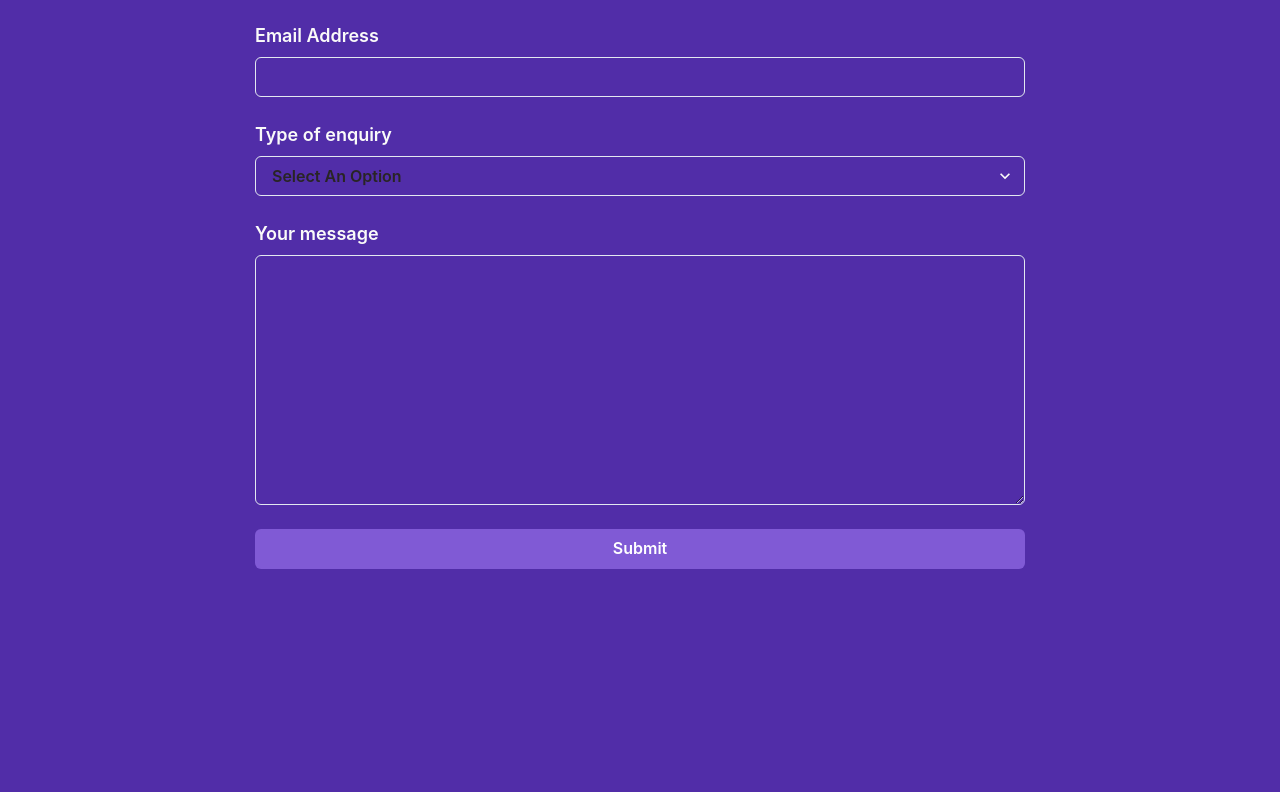
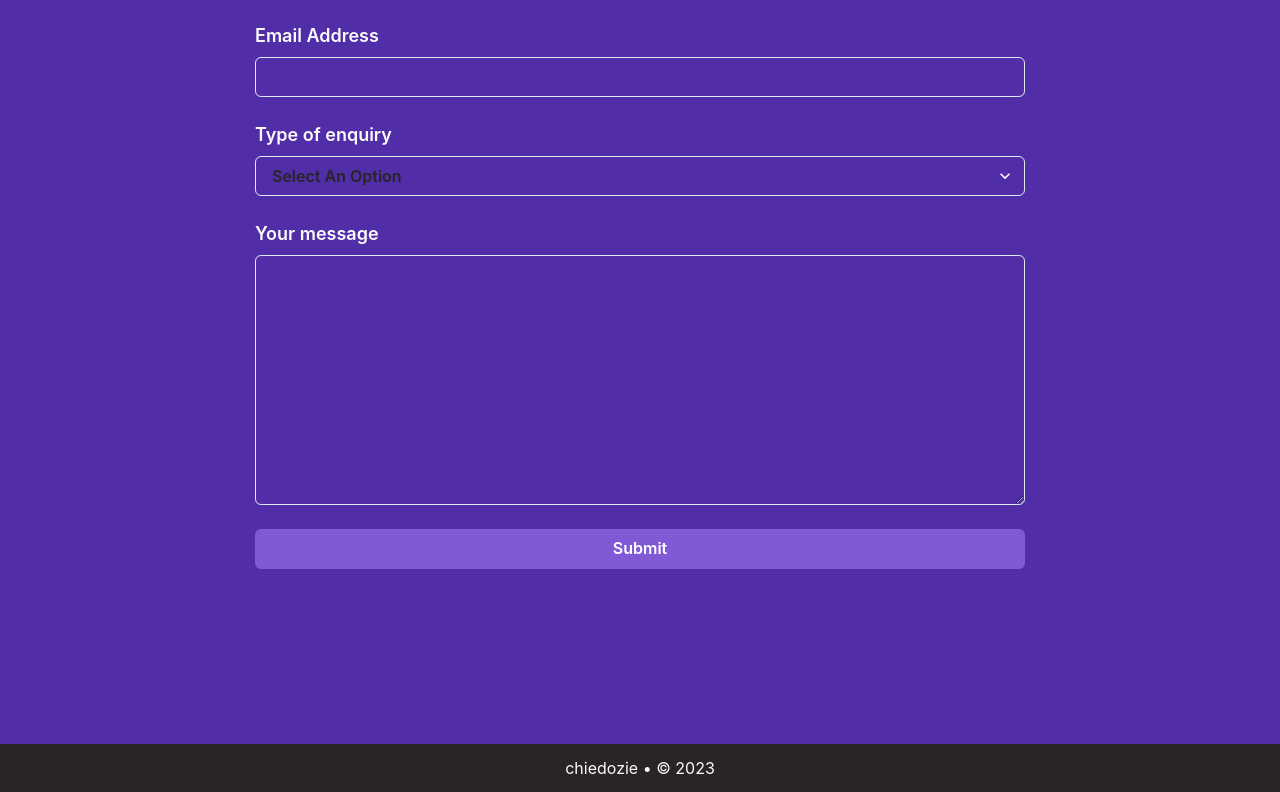
Before and after one commit to chiedozie013/my-portfolio-project, a React (Create React App) app: page / in a window 1280 px wide. Shown: the part 1848-2640 px from the top of the page. Built offline with nearby package versions, Linux system fonts and the light colour scheme; a web font is replaced by a local one.

Commit message:
update on footer section

```diff
--- a/src/App.js
+++ b/src/App.js
@@ -3,6 +3,7 @@ import Header from "./components/Header";
 import LandingSection from "./components/LandingSection";
 import ProjectSection from "./components/ProjectSection";
 import ContactSection from "./components/ContactSection";
+import Footer from "./components/Footer";
 import { AlertProvider } from "./context/alertContext";
 import Alert from "./components/Alert";
 export default function App() {
@@ -13,6 +14,7 @@ export default function App() {
         <LandingSection />
         <ProjectSection />
         <ContactSection />
+        <Footer />
         <Alert />
       </AlertProvider>
     </ChakraProvider>
--- a/src/components/ContactSection.module.css
+++ b/src/components/ContactSection.module.css
@@ -41,3 +41,9 @@
     height: 100vh;
   }
 }
+
+@media screen and (max-height: 800px) {
+  .formContainer {
+    height: 62rem;
+  }
+}
--- /dev/null
+++ b/src/components/Footer.js
@@ -0,0 +1,10 @@
+import React from "react";
+import classes from "./Footer.module.css";
+
+export default function Footer() {
+  return (
+    <section className={classes.footerSection}>
+      <p>chiedozie • © 2023</p>
+    </section>
+  );
+}
--- /dev/null
+++ b/src/components/Footer.module.css
@@ -0,0 +1,8 @@
+.footerSection {
+  background-color: var(--color-black);
+  color: var(--color-white);
+  display: flex;
+  justify-content: center;
+  align-items: center;
+  height: 3rem;
+}
```
